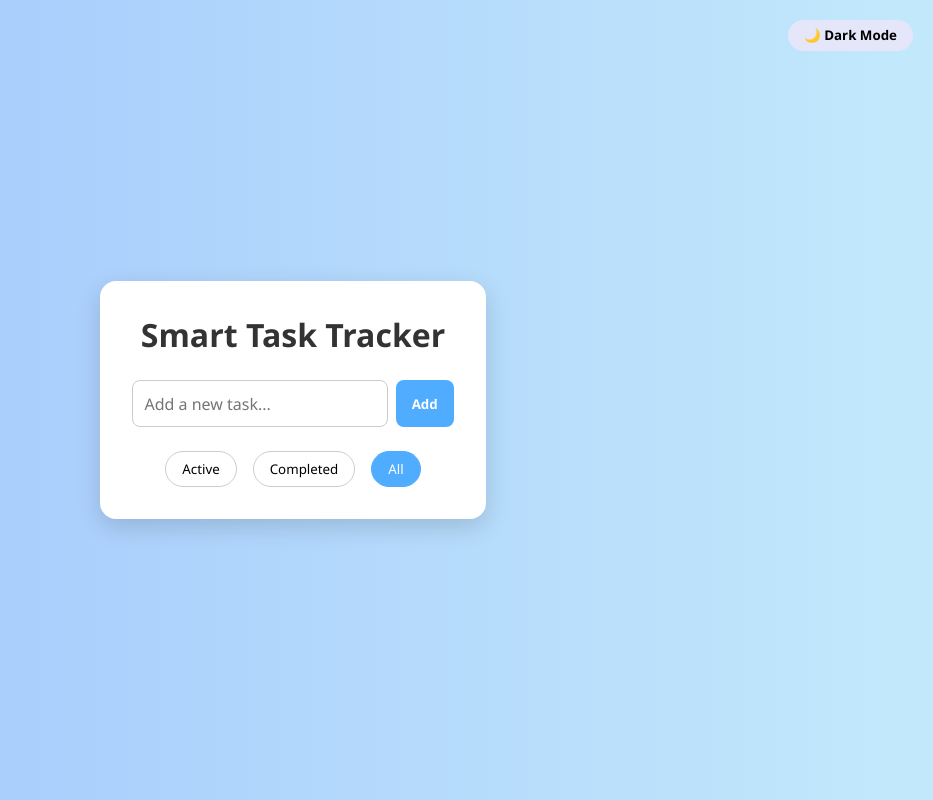
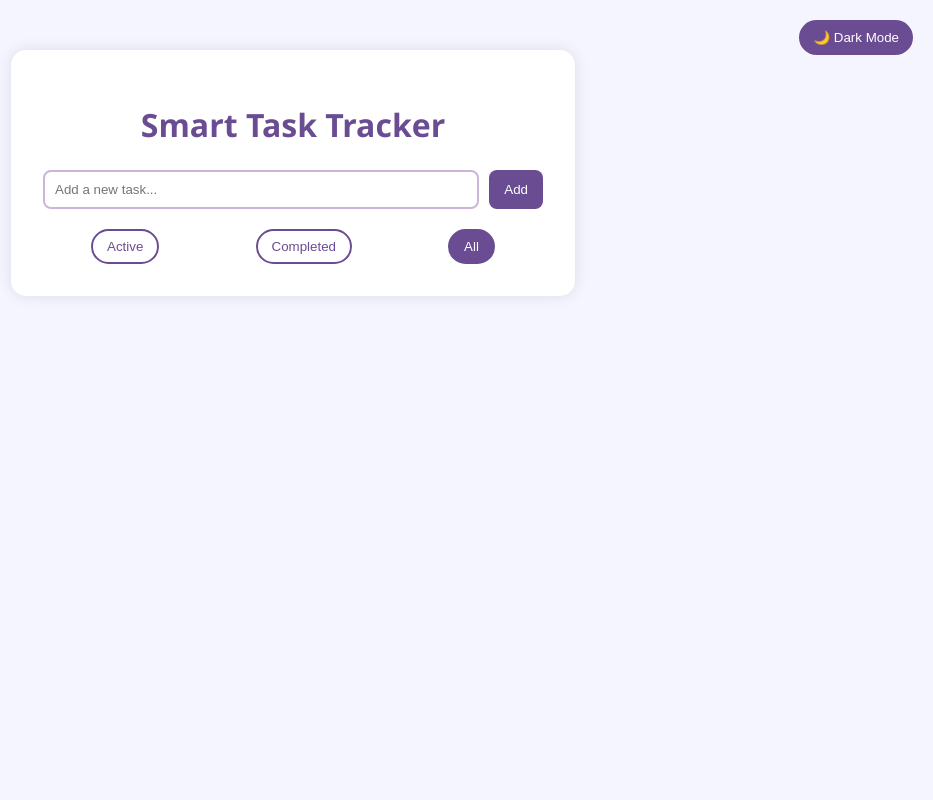
Before and after one commit to Maureen0007/Smart-Task-Tracker, a React (Create React App) app: page / in a window 1280 px wide. Shown: the whole page, without its empty margins (347-1280 px from the left). Built offline with nearby package versions, Linux system fonts and the light colour scheme.

Commit message:
Update color theme

```diff
--- a/src/App.css
+++ b/src/App.css
@@ -1,178 +1,178 @@
-/* Reset & Base */
-* {
-  box-sizing: border-box;
-  margin: 0;
-  padding: 0;
-  font-family: 'Segoe UI', Tahoma, Geneva, Verdana, sans-serif;
+/* App.css */
+
+:root {
+  --bg-light: #f5f5ff;
+  --text-light: #222;
+  --lavender: #cdb4db;
+  --btn-color: #6a4c93;
+  --btn-hover: #8e7cc3;
+
+  --bg-dark: #1e1e2e;
+  --text-dark: #eee;
+  --dark-card: #2a2a40;
+  --dark-hover: #393959;
 }
 
+/* Base styles */
 body {
-  background: linear-gradient(to right, #a1c4fd, #c2e9fb);
-  min-height: 100vh;
-  display: flex;
-  justify-content: center;
-  align-items: center;
+  margin: 0;
+  font-family: 'Segoe UI', Tahoma, Geneva, Verdana, sans-serif;
+  background-color: var(--bg-light);
+  color: var(--text-light);
+  transition: all 0.3s ease-in-out;
 }
 
 .app-container {
-  background: white;
+  max-width: 500px;
+  margin: 50px auto;
   padding: 2rem;
-  border-radius: 16px;
-  box-shadow: 0 8px 24px rgba(0, 0, 0, 0.15);
-  width: 100%;
-  max-width: 500px;
-  text-align: center;
+  border-radius: 15px;
+  box-shadow: 0 0 15px rgba(0, 0, 0, 0.1);
+  background-color: white;
 }
 
-/* Heading */
 h1 {
+  text-align: center;
   margin-bottom: 1.5rem;
-  color: #333;
+  color: var(--btn-color);
 }
-
-/* Task Input */
-.task-input {
-  display: flex;
-  gap: 0.5rem;
-  margin-bottom: 1.5rem;
-}
-
-.task-input input {
-  flex: 1;
-  padding: 0.7rem;
-  border: 1px solid #ccc;
-  border-radius: 8px;
-  font-size: 1rem;
-}
-
-.task-input button {
-  padding: 0.7rem 1rem;
-  background: #4facfe;
-  border: none;
-  border-radius: 8px;
-  color: white;
-  font-weight: bold;
-  cursor: pointer;
-  transition: background 0.3s ease;
-}
-
-.task-input button:hover {
-  background: #00f2fe;
-}
-
-/* Task List */
-.task-list {
-  list-style: none;
-  margin-bottom: 1.5rem;
-  padding: 0;
-}
-
-.task-item {
-  background: #f1f1f1;
-  margin-bottom: 0.75rem;
-  padding: 0.75rem 1rem;
-  border-radius: 10px;
-  display: flex;
-  justify-content: space-between;
-  align-items: center;
-  transition: background 0.3s ease;
-}
-
-.task-item.completed {
-  text-decoration: line-through;
-  color: #999;
-  background: #e0ffe0;
-}
-
-.task-text {
-  flex: 1;
-  cursor: pointer;
-}
-
-/* Delete Button */
-.delete-btn {
-  background: none;
-  border: none;
-  font-size: 1.2rem;
-  cursor: pointer;
-  color: #ff6b6b;
-  transition: transform 0.2s;
-}
-
-.delete-btn:hover {
-  transform: scale(1.2);
-}
-
-/* Filters */
-.filters {
-  display: flex;
-  justify-content: center;
-  gap: 1rem;
-}
-
-.filters button {
-  padding: 0.5rem 1rem;
-  border: 1px solid #ccc;
-  background: white;
-  border-radius: 20px;
-  cursor: pointer;
-  transition: background 0.3s ease, border-color 0.3s ease;
-}
-
-.filters button.selected {
-  background: #4facfe;
-  color: white;
-  border-color: #4facfe;
-}
-
-.filters button:hover {
-  background: #d0eaff;
-}
-
 
 /* Dark mode styles */
 .dark {
-  background-color: #1e1e2f;
-  color: #f3f3f3;
+  background-color: var(--bg-dark);
+  color: var(--text-dark);
 }
 
 .dark .app-container {
-  background: #2e2e3e;
-  box-shadow: 0 8px 24px rgba(255, 255, 255, 0.1);
-}
-
-.dark input,
-.dark .task-item,
-.dark .filters button {
-  background: #444;
-  color: white;
-  border-color: #666;
-}
-
-.dark .task-item.completed {
-  background: #355c47;
-  color: #bbb;
-}
-
-.dark .filters button.selected {
-  background: #6a5acd;
-  border-color: #6a5acd;
+  background-color: var(--dark-card);
+  box-shadow: 0 0 20px rgba(255, 255, 255, 0.05);
 }
 
 .toggle-mode {
   position: absolute;
   top: 20px;
   right: 20px;
-  background: lavender;
-  color: black;
+  background: var(--btn-color);
+  color: white;
   border: none;
-  padding: 0.4rem 1rem;
+  padding: 10px 14px;
   border-radius: 20px;
-  font-weight: bold;
   cursor: pointer;
   transition: background 0.3s ease;
 }
 
 .toggle-mode:hover {
-  background: #dcd0ff;
+  background: var(--btn-hover);
 }
+
+/* Task Input */
+.task-input {
+  display: flex;
+  gap: 10px;
+  margin-bottom: 20px;
+}
+
+.task-input input {
+  flex: 1;
+  padding: 10px;
+  border: 2px solid var(--lavender);
+  border-radius: 8px;
+  outline: none;
+  background-color: #fff;
+}
+
+.task-input button {
+  padding: 10px 15px;
+  background-color: var(--btn-color);
+  color: white;
+  border: none;
+  border-radius: 8px;
+  cursor: pointer;
+}
+
+.task-input button:hover {
+  background-color: var(--btn-hover);
+}
+
+/* Task List */
+.task-list {
+  list-style: none;
+  padding: 0;
+}
+
+.task-item {
+  background-color: var(--lavender);
+  padding: 10px 15px;
+  border-radius: 10px;
+  margin-bottom: 10px;
+  display: flex;
+  justify-content: space-between;
+  align-items: center;
+  color: black;
+}
+
+.task-item.completed {
+  text-decoration: line-through;
+  opacity: 0.6;
+}
+
+.task-text {
+  cursor: pointer;
+}
+
+/* Delete Button */
+.delete-btn {
+  background: transparent;
+  border: none;
+  font-size: 18px;
+  cursor: pointer;
+}
+
+/* Filters */
+.filters {
+  margin-top: 20px;
+  display: flex;
+  justify-content: space-around;
+}
+
+.filters button {
+  padding: 8px 14px;
+  border: 2px solid var(--btn-color);
+  border-radius: 20px;
+  background: transparent;
+  color: var(--btn-color);
+  cursor: pointer;
+  transition: all 0.3s;
+}
+
+.filters button:hover {
+  background: var(--btn-color);
+  color: white;
+}
+
+.filters .selected {
+  background-color: var(--btn-color);
+  color: white;
+}
+
+/* Dark Mode Specific Tweaks */
+.dark .task-item {
+  background-color: var(--dark-hover);
+  color: white;
+}
+
+.dark .task-input input {
+  background-color: #2a2a40;
+  color: white;
+  border-color: #8e7cc3;
+}
+
+.dark .filters button {
+  border-color: #8e7cc3;
+  color: #8e7cc3;
+}
+
+.dark .filters .selected {
+  background-color: #8e7cc3;
+  color: white;
+}
```
